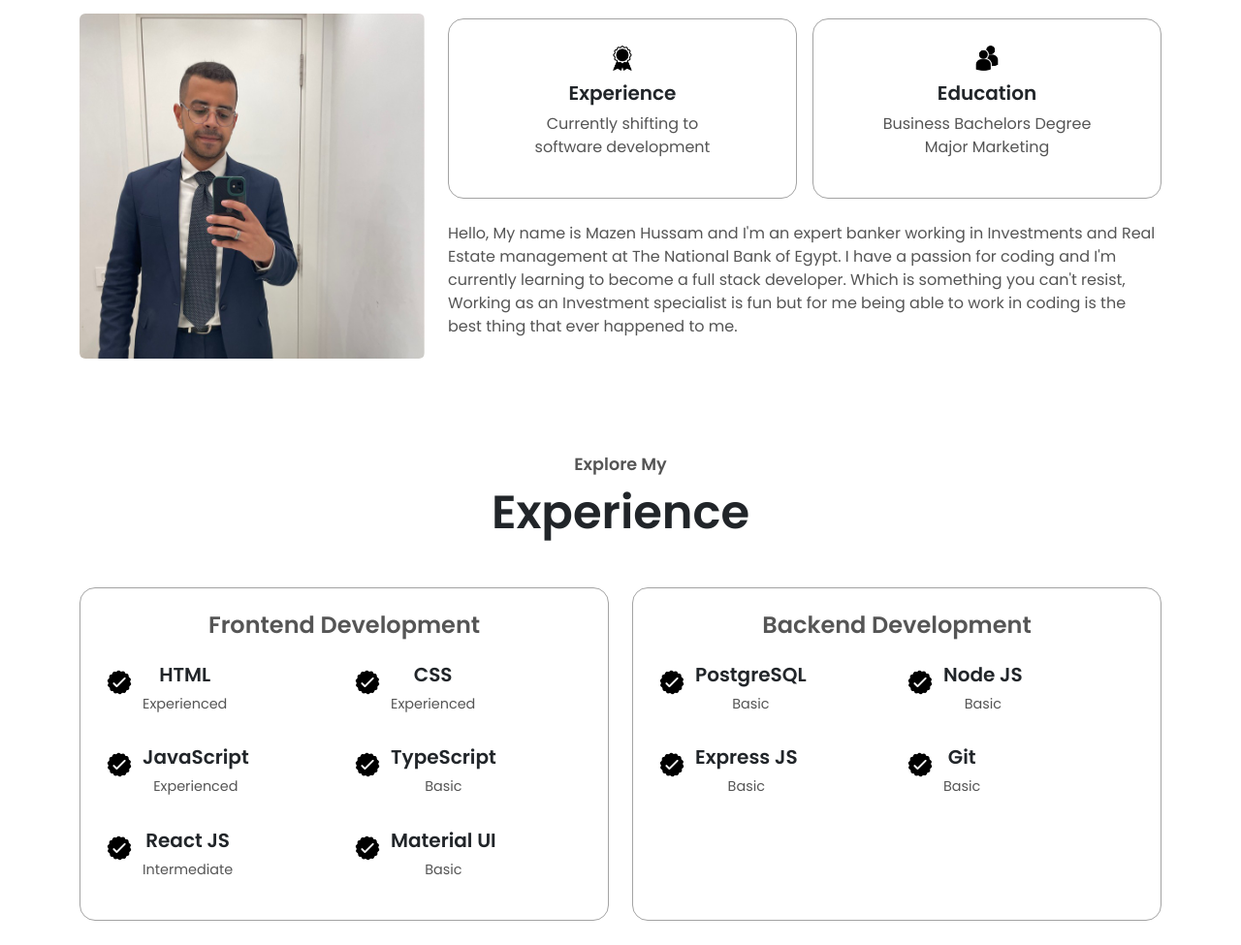
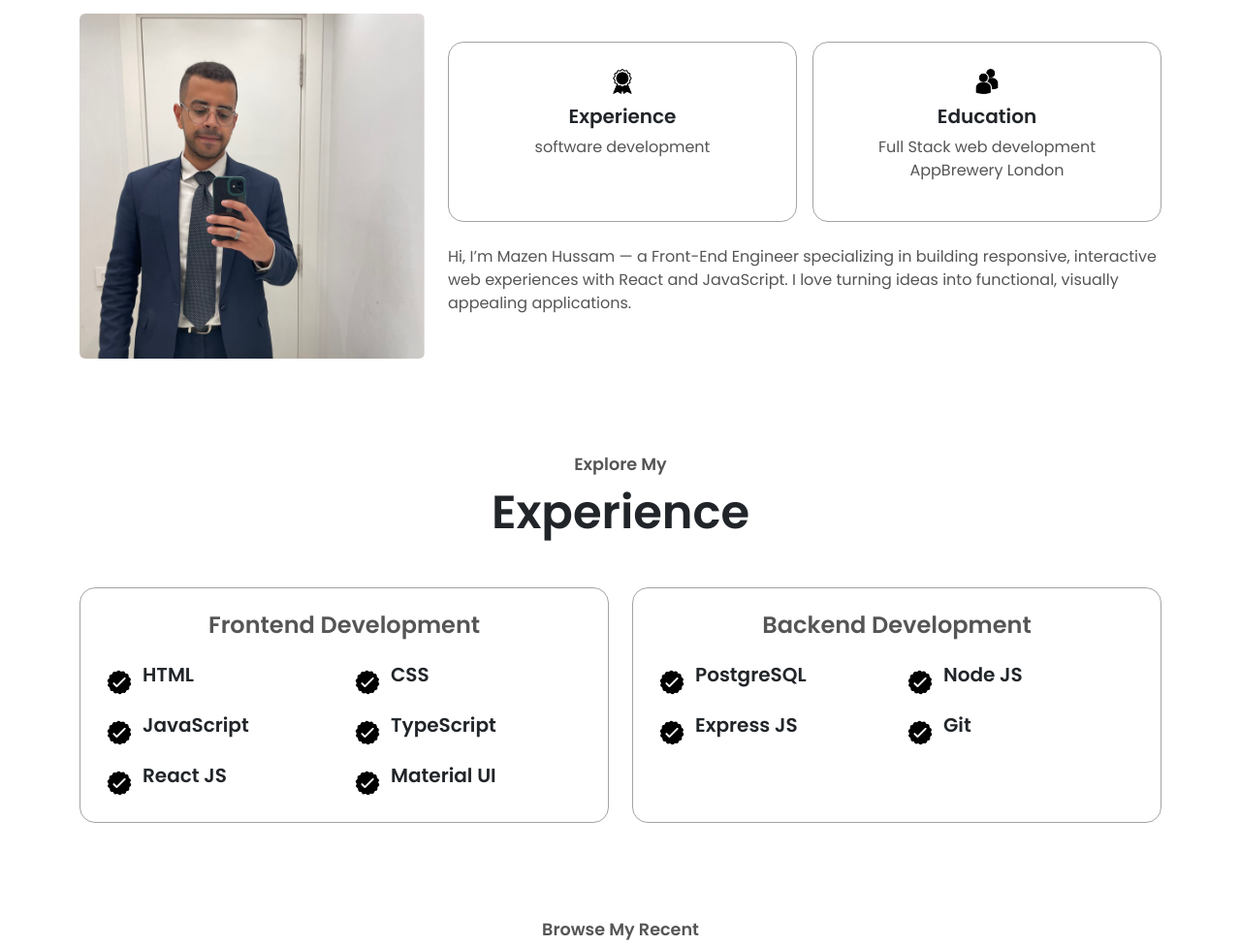
Before and after one commit to MazzenHussam/presonalWebsite-html-css-js, a plain HTML site: page index.html in a window 1280 px wide. Shown: the part 904-1879 px from the top of the page at 97% size. Drawn offline with nearby package versions, Linux system fonts and the light colour scheme.

Commit message:
Inshallah Final

```diff
--- a/index.html
+++ b/index.html
@@ -59,7 +59,7 @@
                         <h1 class="title">Mazen Hussam</h1>
                         <p class="section__text__p2">Frontend Developer</p>
                         <div class="btn-container d-flex justify-content-center gap-3 mb-3">
-                            <button class="btn btn-color-2" onclick="window.open('./assets/Mazen Hussam resume.pdf')">Download CV</button>
+                            <button class="btn btn-color-2" onclick="window.open('./assets/MazenHussamResumeF.pdf')">Download CV</button>
                             <button class="btn btn-color-1" onclick="location.href='./#contact'">Contact me</button>
                         </div>
                         <div id="socials-container" class="d-flex justify-content-center gap-3">
@@ -87,19 +87,19 @@
                             <div class="details-container h-100 text-center p-4">
                                 <img src="./assets/experience.png" alt="Experience icon" class="icon mb-2">
                                 <h3>Experience</h3>
-                                <p>Currently shifting to<br/>software development</p>
+                                <p>software development</p>
                             </div>
                         </div>
                         <div class="col-md-6">
                             <div class="details-container h-100 text-center p-4">
                                 <img src="./assets/education.png" alt="Education icon" class="icon mb-2">
                                 <h3>Education</h3>
-                                <p>Business Bachelors Degree<br/>Major Marketing</p>
+                                <p>Full Stack web development <br/>AppBrewery London</p>
                             </div>
                         </div>
                     </div>
                     <div class="text-container">
-                        <p>Hello, My name is Mazen Hussam and I'm an expert banker working in Investments and Real Estate management at The National Bank of Egypt. I have a passion for coding and I'm currently learning to become a full stack developer. Which is something you can't resist, Working as an Investment specialist is fun but for me being able to work in coding is the best thing that ever happened to me.</p>
+                        <p>Hi, I’m Mazen Hussam — a Front-End Engineer specializing in building responsive, interactive web experiences with React and JavaScript. I love turning ideas into functional, visually appealing applications.</p>
                     </div>
                 </div>
             </div>
@@ -121,7 +121,7 @@
                                     <img src="./assets/checkmark.png" alt="Experience icon" class="icon">
                                     <div>
                                         <h3>HTML</h3>
-                                        <p>Experienced</p>
+
                                     </div>
                                 </article>
                             </div>
@@ -130,7 +130,7 @@
                                     <img src="./assets/checkmark.png" alt="Experience icon" class="icon">
                                     <div>
                                         <h3>CSS</h3>
-                                        <p>Experienced</p>
+
                                     </div>
                                 </article>
                             </div>
@@ -139,7 +139,7 @@
                                     <img src="./assets/checkmark.png" alt="Experience icon" class="icon">
                                     <div>
                                         <h3>JavaScript</h3>
-                                        <p>Experienced</p>
+
                                     </div>
                                 </article>
                             </div>
@@ -148,7 +148,7 @@
                                     <img src="./assets/checkmark.png" alt="Experience icon" class="icon">
                                     <div>
                                         <h3>TypeScript</h3>
-                                        <p>Basic</p>
+
                                     </div>
                                 </article>
                             </div>
@@ -157,7 +157,7 @@
                                     <img src="./assets/checkmark.png" alt="Experience icon" class="icon">
                                     <div>
                                         <h3>React JS</h3>
-                                        <p>Intermediate</p>
+
                                     </div>
                                 </article>
                             </div>
@@ -166,7 +166,7 @@
                                     <img src="./assets/checkmark.png" alt="Experience icon" class="icon">
                                     <div>
                                         <h3>Material UI</h3>
-                                        <p>Basic</p>
+
                                     </div>
                                 </article>
                             </div>
@@ -182,7 +182,7 @@
                                     <img src="./assets/checkmark.png" alt="Experience icon" class="icon">
                                     <div>
                                         <h3>PostgreSQL</h3>
-                                        <p>Basic</p>
+
                                     </div>
                                 </article>
                             </div>
@@ -191,7 +191,7 @@
                                     <img src="./assets/checkmark.png" alt="Experience icon" class="icon">
                                     <div>
                                         <h3>Node JS</h3>
-                                        <p>Basic</p>
+
                                     </div>
                                 </article>
                             </div>
@@ -200,7 +200,7 @@
                                     <img src="./assets/checkmark.png" alt="Experience icon" class="icon">
                                     <div>
                                         <h3>Express JS</h3>
-                                        <p>Basic</p>
+
                                     </div>
                                 </article>
                             </div>
@@ -209,7 +209,7 @@
                                     <img src="./assets/checkmark.png" alt="Experience icon" class="icon">
                                     <div>
                                         <h3>Git</h3>
-                                        <p>Basic</p>
+
                                     </div>
                                 </article>
                             </div>
```
Also changed, not shown: 1 other file.
